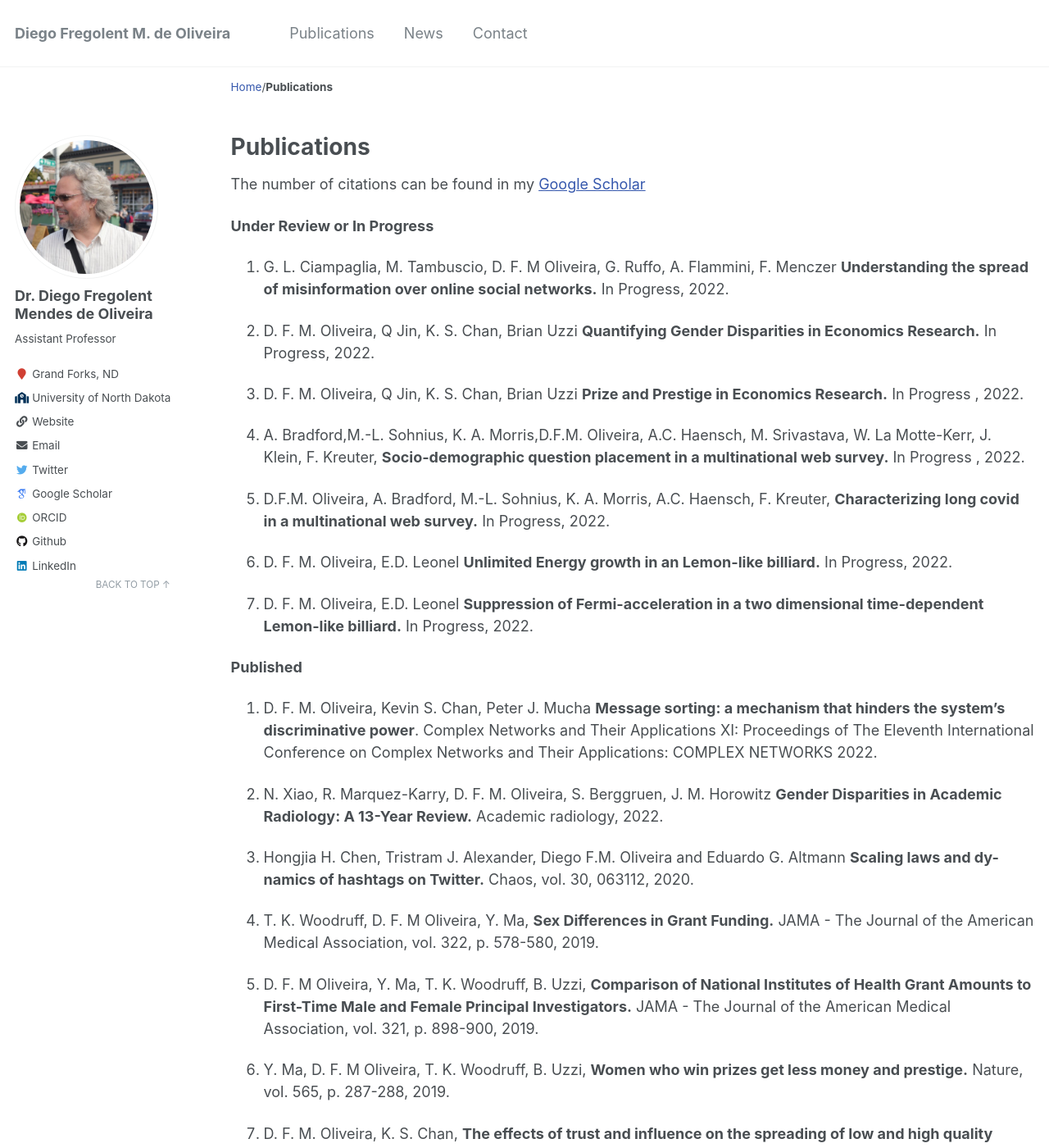
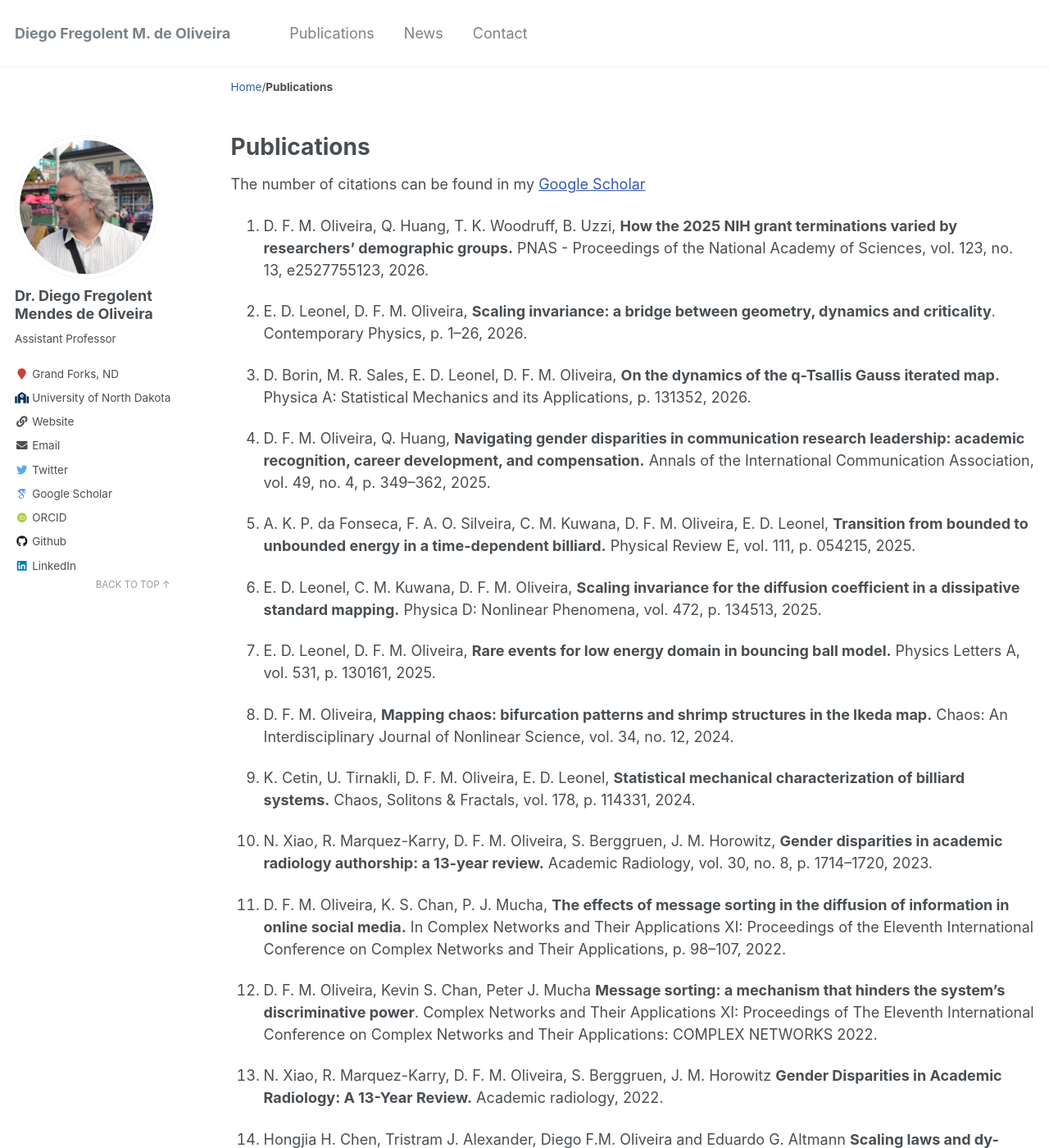
Before and after one commit to fregolente/fregolente.github.io, a Jekyll site: the page built from _pages/publications.md, in a window 1280 px wide and 1400 px high. Shown: the whole window at 82% size. Built offline with Jekyll 4.4.1, drawn with Linux system fonts in a browser that asks for light colours; some web fonts are replaced.

Commit message:
Revise publications list with new and updated entries
Updated the list of publications by adding new entries and modifying existing ones.

```diff
--- a/_pages/publications.md
+++ b/_pages/publications.md
@@ -11,25 +11,28 @@ redirect_from:
 
 The number of citations can be found in my [Google Scholar](https://scholar.google.com/citations?user=bIL7_QMAAAAJ&hl=en)
 
-**Under Review or In Progress**
 
+60. D. F. M. Oliveira, Q. Huang, T. K. Woodruff, B. Uzzi, **How the 2025 NIH grant terminations varied by researchers’ demographic groups.** PNAS - Proceedings of the National Academy of Sciences, vol. 123, no. 13, e2527755123, 2026.
 
-56. G. L. Ciampaglia, M. Tambuscio, D. F. M Oliveira, G. Ruffo, A. Flammini, F. Menczer **Understanding the spread of misinformation over online social networks.** In Progress, 2022.
+59. E. D. Leonel, D. F. M. Oliveira, **Scaling invariance: a bridge between geometry, dynamics and criticality**. Contemporary Physics, p. 1–26, 2026.
 
-55. D. F. M. Oliveira, Q Jin, K. S. Chan, Brian Uzzi **Quantifying Gender Disparities in Economics Research.** In Progress, 2022.
+58. D. Borin, M. R. Sales, E. D. Leonel, D. F. M. Oliveira, **On the dynamics of the q-Tsallis Gauss iterated map.** Physica A: Statistical Mechanics and its Applications, p. 131352, 2026.
 
-54. D. F. M. Oliveira, Q Jin, K. S. Chan, Brian Uzzi **Prize and Prestige in Economics Research.** In Progress , 2022.
+57. D. F. M. Oliveira, Q. Huang, **Navigating gender disparities in communication research leadership: academic recognition, career development, and compensation.** Annals of the International Communication Association, vol. 49, no. 4, p. 349–362, 2025.
 
-52. A. Bradford,M.-L. Sohnius, K. A. Morris,D.F.M. Oliveira, A.C. Haensch, M. Srivastava, W. La Motte-Kerr, J. Klein, F. Kreuter, **Socio-demographic question placement in a multinational web survey.** In Progress , 2022.
+56. A. K. P. da Fonseca, F. A. O. Silveira, C. M. Kuwana, D. F. M. Oliveira, E. D. Leonel, **Transition from bounded to unbounded energy in a time-dependent billiard.** Physical Review E, vol. 111, p. 054215, 2025.
 
-52. D.F.M. Oliveira, A. Bradford, M.-L. Sohnius, K. A. Morris, A.C. Haensch, F. Kreuter, **Characterizing long covid in a multinational web survey.** In Progress, 2022.
+55. E. D. Leonel, C. M. Kuwana, D. F. M. Oliveira, **Scaling invariance for the diffusion coefficient in a dissipative standard mapping.** Physica D: Nonlinear Phenomena, vol. 472, p. 134513, 2025.
 
-51. D. F. M. Oliveira, E.D. Leonel **Unlimited Energy growth in an Lemon-like billiard.** In Progress, 2022.
+54. E. D. Leonel, D. F. M. Oliveira, **Rare events for low energy domain in bouncing ball model.** Physics Letters A, vol. 531, p. 130161, 2025.
 
-50. D. F. M. Oliveira, E.D. Leonel **Suppression of Fermi-acceleration in a two dimensional time-dependent Lemon-like billiard.** In Progress, 2022.
+53. D. F. M. Oliveira, **Mapping chaos: bifurcation patterns and shrimp structures in the Ikeda map.** Chaos: An Interdisciplinary Journal of Nonlinear Science, vol. 34, no. 12, 2024.
 
+52. K. Cetin, U. Tirnakli, D. F. M. Oliveira, E. D. Leonel, **Statistical mechanical characterization of billiard systems.** Chaos, Solitons & Fractals, vol. 178, p. 114331, 2024.
 
-**Published**
+51. N. Xiao, R. Marquez-Karry, D. F. M. Oliveira, S. Berggruen, J. M. Horowitz, **Gender disparities in academic radiology authorship: a 13-year review.** Academic Radiology, vol. 30, no. 8, p. 1714–1720, 2023.
+
+50. D. F. M. Oliveira, K. S. Chan, P. J. Mucha, **The effects of message sorting in the diffusion of information in online social media.** In Complex Networks and Their Applications XI: Proceedings of the Eleventh International Conference on Complex Networks and Their Applications, p. 98–107, 2022.
 
 49.  D. F. M. Oliveira, Kevin S. Chan, Peter J. Mucha **Message sorting: a mechanism that hinders the system’s discriminative power**. Complex Networks and Their Applications XI: Proceedings of The Eleventh International Conference on Complex Networks and Their Applications: COMPLEX NETWORKS 2022.
 
```
